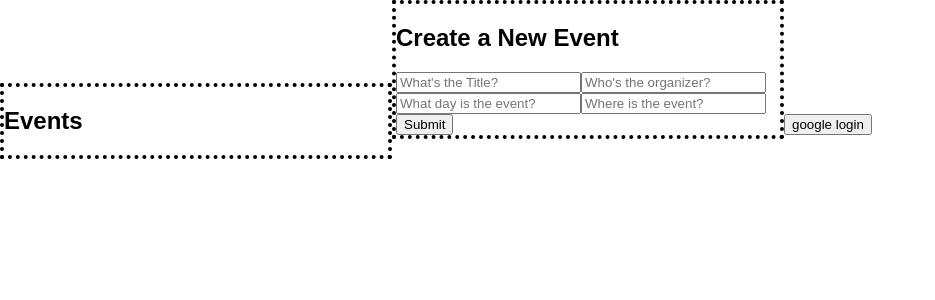
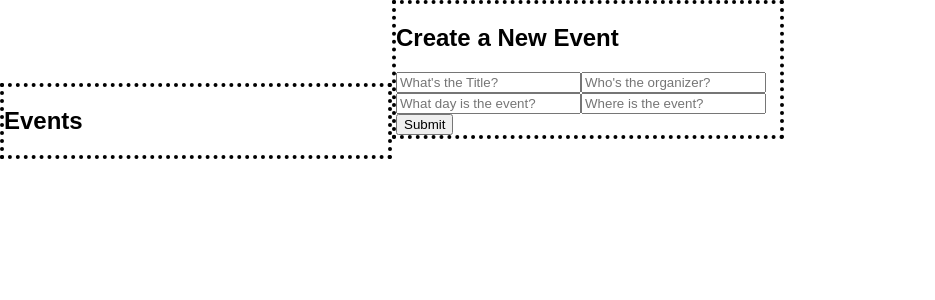
Before and after one commit to Dreamy-Jy/PurewWow_form_frontend, a React (Create React App) app: page / in a window 1280 px wide. Shown: the top 300 px of the page, without its empty margins (0-935 px from the left). Built offline with nearby package versions, Linux system fonts and the light colour scheme; no server answers.

Commit message:
Style Prime

```diff
--- a/src/App.js
+++ b/src/App.js
@@ -17,8 +17,6 @@ class App extends Component {
           <FormTitle text="Create a New Event" />
           <SubmitInputSection />
         </section>
-        <GooglePlusLogin />
-        <JSONViewer />
       </main>
     );
   }
```
Also changed, not shown: src/components/ListItem.js (+3 -4 lines).
